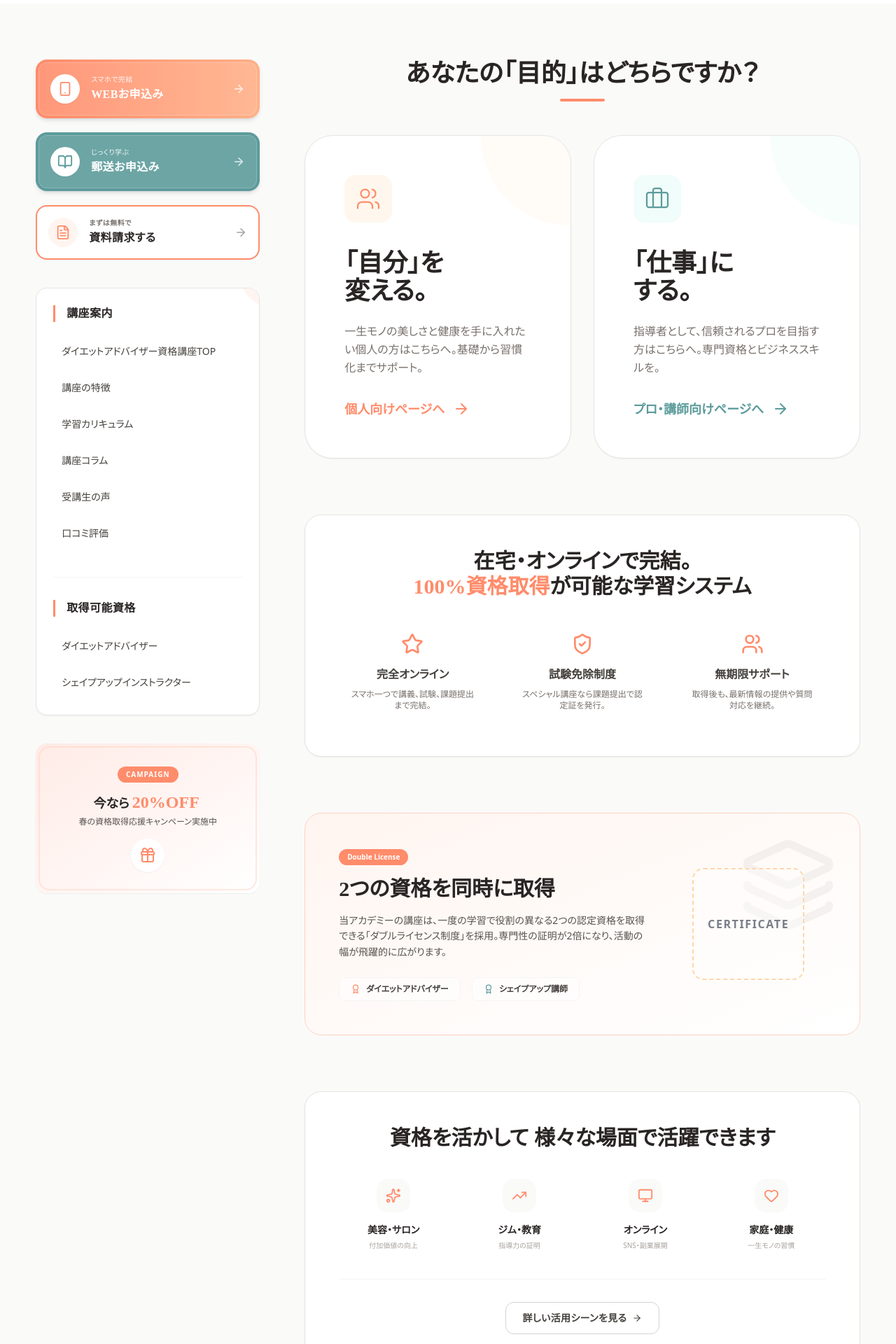
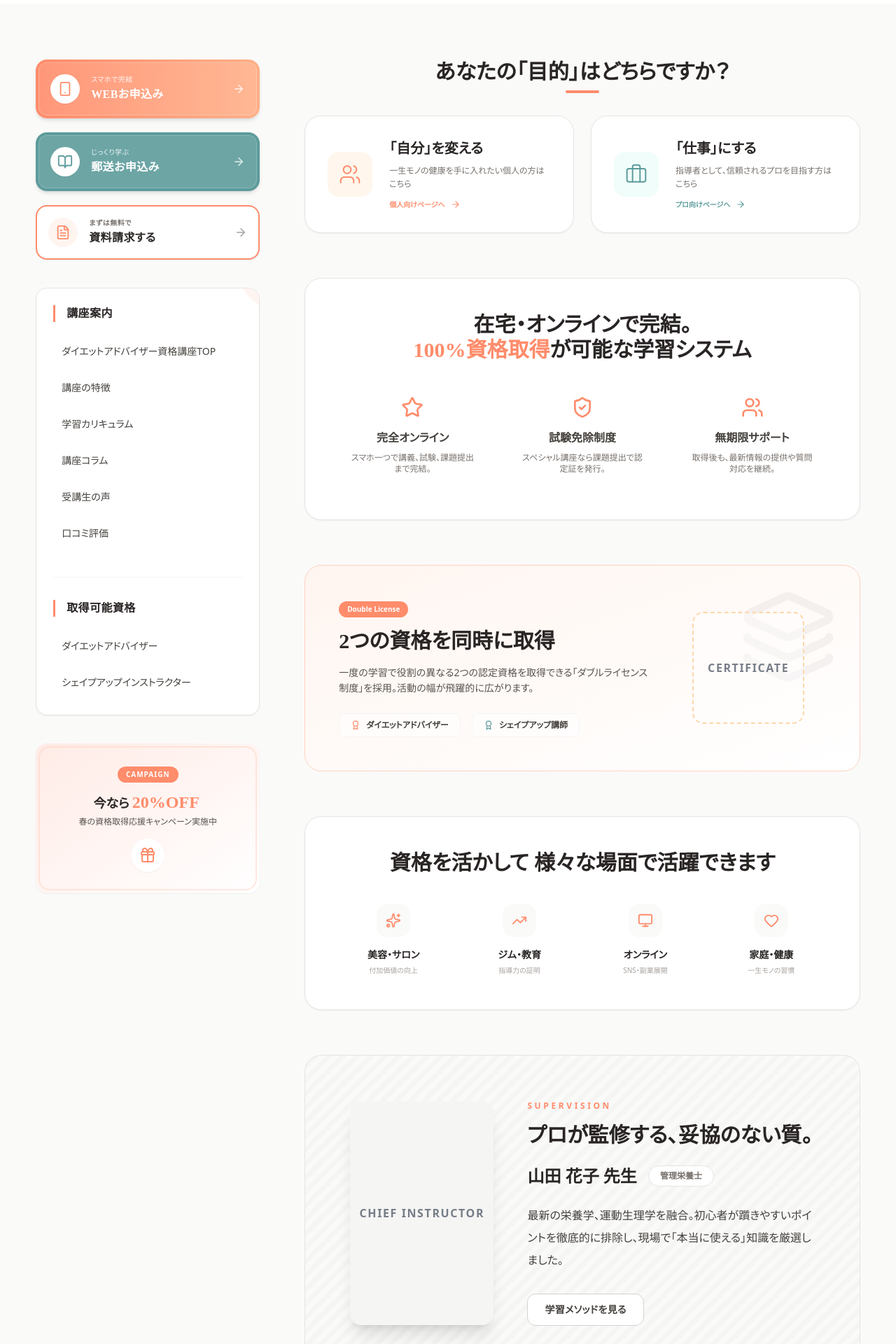
Before and after one commit to davidryuky/Diet-Academy-2026, a React (Vite) app: page /#/ in a window 1280 px wide. Shown: the part 1480-3400 px from the top of the page at 70% size. Built offline with nearby package versions, Linux system fonts and the light colour scheme; a web font is replaced by a local one.

Commit message:
feat: Refactor Home page layout and styling
Updates the layout and styling of the Home page, specifically the "Path Choice" section. This includes adjusting spacing, element sizes, and visual elements to create a more modern and impactful design.

```diff
--- a/pages/Home.tsx
+++ b/pages/Home.tsx
@@ -100,59 +100,53 @@ export const Home: React.FC = () => {
               <Sidebar />
           </aside>
 
-          <main className="flex-1 space-y-20">
+          <main className="flex-1 space-y-16">
 
-                {/* 1. Path Choice - REDESIGNED FOR LARGER IMPACT */}
-                <div className="space-y-12">
+                {/* 1. Path Choice - Rectangular & Top-positioned */}
+                <div className="space-y-8">
                     <div className="text-center">
-                        <h2 className="text-3xl md:text-4xl font-bold text-stone-800 mb-4 font-serif-jp leading-tight">
+                        <h2 className="text-2xl md:text-3xl font-bold text-stone-800 mb-2 font-serif-jp leading-tight">
                             あなたの「目的」はどちらですか？
                         </h2>
-                        <div className="w-16 h-1 bg-[#FF8C6B] mx-auto rounded-full mb-8"></div>
+                        <div className="w-12 h-1 bg-[#FF8C6B] mx-auto rounded-full"></div>
                     </div>
 
-                    <div className="grid md:grid-cols-2 gap-8">
-                        {/* Seeker Path (Larger Block) */}
+                    <div className="grid md:grid-cols-2 gap-6">
+                        {/* Seeker Path - More horizontal/rectangular */}
                         <div
                           onClick={() => navigate('/seekers')}
-                          className="group relative overflow-hidden bg-white rounded-[2.5rem] p-10 md:p-14 border border-stone-200 hover:border-orange-300 transition-all duration-500 cursor-pointer shadow-sm hover:shadow-2xl flex flex-col justify-between min-h-[400px]"
+                          className="group relative overflow-hidden bg-white rounded-3xl p-6 md:p-8 border border-stone-200 hover:border-[#FF8C6B] transition-all duration-500 cursor-pointer shadow-sm hover:shadow-xl flex items-center gap-6"
                         >
-                            <div className="absolute top-0 right-0 w-32 h-32 bg-orange-50 rounded-bl-full opacity-50 transition-transform group-hover:scale-110"></div>
-                            <div className="relative z-10">
-                                <div className="p-4 bg-orange-50 text-[#FF8C6B] inline-block rounded-2xl mb-8 group-hover:bg-[#FF8C6B] group-hover:text-white transition-colors duration-500">
-                                    <Users size={36} strokeWidth={1.5} />
+                            <div className="flex-shrink-0 p-4 bg-orange-50 text-[#FF8C6B] rounded-2xl group-hover:bg-[#FF8C6B] group-hover:text-white transition-colors duration-500">
+                                <Users size={32} strokeWidth={1.5} />
+                            </div>
+                            <div className="flex-1">
+                                <h3 className="text-xl font-bold text-stone-800 mb-2 font-serif-jp">「自分」を変える</h3>
+                                <p className="text-stone-500 text-xs leading-relaxed font-medium line-clamp-2">
+                                    一生モノの健康を手に入れたい個人の方はこちら
+                                </p>
+                                <div className="mt-3 flex items-center text-[#FF8C6B] text-[10px] font-bold group-hover:translate-x-1 transition-transform">
+                                    個人向けページへ <ArrowRight size={14} className="ml-2" />
                                 </div>
-                                <h3 className="text-3xl md:text-4xl font-bold text-stone-800 mb-6 font-serif-jp leading-tight">
-                                    「自分」を<br />変える。
-                                </h3>
-                                <p className="text-stone-500 text-base leading-relaxed mb-8 max-w-xs font-medium">
-                                    一生モノの美しさと健康を手に入れたい個人の方はこちらへ。基礎から習慣化までサポート。
-                                </p>
-                            </div>
-                            <div className="relative z-10 flex items-center text-[#FF8C6B] text-lg font-bold group-hover:translate-x-2 transition-transform">
-                                個人向けページへ <ArrowRight size={24} className="ml-3" />
                             </div>
                         </div>
 
-                        {/* Instructor Path (Larger Block) */}
+                        {/* Instructor Path - More horizontal/rectangular */}
                         <div
                           onClick={() => navigate('/instructors')}
-                          className="group relative overflow-hidden bg-white rounded-[2.5rem] p-10 md:p-14 border border-stone-200 hover:border-teal-300 transition-all duration-500 cursor-pointer shadow-sm hover:shadow-2xl flex flex-col justify-between min-h-[400px]"
+                          className="group relative overflow-hidden bg-white rounded-3xl p-6 md:p-8 border border-stone-200 hover:border-[#5D9B9B] transition-all duration-500 cursor-pointer shadow-sm hover:shadow-xl flex items-center gap-6"
                         >
-                            <div className="absolute top-0 right-0 w-32 h-32 bg-teal-50 rounded-bl-full opacity-50 transition-transform group-hover:scale-110"></div>
-                            <div className="relative z-10">
-                                <div className="p-4 bg-teal-50 text-[#5D9B9B] inline-block rounded-2xl mb-8 group-hover:bg-[#5D9B9B] group-hover:text-white transition-colors duration-500">
-                                    <Briefcase size={36} strokeWidth={1.5} />
+                            <div className="flex-shrink-0 p-4 bg-teal-50 text-[#5D9B9B] rounded-2xl group-hover:bg-[#5D9B9B] group-hover:text-white transition-colors duration-500">
+                                <Briefcase size={32} strokeWidth={1.5} />
+                            </div>
+                            <div className="flex-1">
+                                <h3 className="text-xl font-bold text-stone-800 mb-2 font-serif-jp">「仕事」にする</h3>
+                                <p className="text-stone-500 text-xs leading-relaxed font-medium line-clamp-2">
+                                    指導者として、信頼されるプロを目指す方はこちら
+                                </p>
+                                <div className="mt-3 flex items-center text-[#5D9B9B] text-[10px] font-bold group-hover:translate-x-1 transition-transform">
+                                    プロ向けページへ <ArrowRight size={14} className="ml-2" />
                                 </div>
-                                <h3 className="text-3xl md:text-4xl font-bold text-stone-800 mb-6 font-serif-jp leading-tight">
-                                    「仕事」に<br />する。
-                                </h3>
-                                <p className="text-stone-500 text-base leading-relaxed mb-8 max-w-xs font-medium">
-                                    指導者として、信頼されるプロを目指す方はこちらへ。専門資格とビジネススキルを。
-                                </p>
-                            </div>
-                            <div className="relative z-10 flex items-center text-[#5D9B9B] text-lg font-bold group-hover:translate-x-2 transition-transform">
-                                プロ・講師向けページへ <ArrowRight size={24} className="ml-3" />
                             </div>
                         </div>
                     </div>
@@ -189,7 +183,7 @@ export const Home: React.FC = () => {
                             <span className="bg-[#FF8C6B] text-white text-[10px] font-bold px-3 py-1 rounded-full mb-4 inline-block">Double License</span>
                             <h3 className="text-2xl md:text-3xl font-bold text-stone-800 mb-4 font-serif-jp">2つの資格を同時に取得</h3>
                             <p className="text-stone-600 text-sm leading-relaxed font-medium mb-6">
-                                当アカデミーの講座は、一度の学習で役割の異なる2つの認定資格を取得できる「ダブルライセンス制度」を採用。専門性の証明が2倍になり、活動の幅が飛躍的に広がります。
+                                一度の学習で役割の異なる2つの認定資格を取得できる「ダブルライセンス制度」を採用。活動の幅が飛躍的に広がります。
                             </p>
                             <div className="flex flex-wrap gap-4">
                                 <div className="flex items-center gap-2 text-stone-700 bg-white/60 px-4 py-2 rounded-lg border border-stone-100 text-xs font-bold">
@@ -229,11 +223,6 @@ export const Home: React.FC = () => {
                             </div>
                         ))}
                     </div>
-                    <div className="mt-10 pt-8 border-t border-stone-100 flex justify-center">
-                        <Button variant="outline" size="md" onClick={() => navigate('/methods')}>
-                            詳しい活用シーンを見る <ArrowRight size={14} className="ml-2" />
-                        </Button>
-                    </div>
                 </div>
 
                 {/* Supervisor Section */}
@@ -247,10 +236,10 @@ export const Home: React.FC = () => {
                             <h3 className="text-3xl font-bold text-stone-800 mb-6 font-serif-jp">プロが監修する、妥協のない質。</h3>
                             <div className="flex items-center gap-4 mb-6">
                                  <div className="font-bold text-2xl text-stone-800">山田 花子 先生</div>
-                                 <span className="text-xs text-stone-500 bg-white border border-stone-200 px-4 py-1.5 rounded-full font-bold">管理栄養士 / 健康運動指導士</span>
+                                 <span className="text-xs text-stone-500 bg-white border border-stone-200 px-4 py-1.5 rounded-full font-bold">管理栄養士</span>
                             </div>
                             <p className="text-stone-700 leading-loose text-base font-medium">
-                                ダイエットは単なる減量ではありません。当協会の3つのコースは、最新の栄養学、運動生理学、そして行動心理学を融合させています。初心者が躓きやすいポイントを徹底的に排除し、実生活や現場で「本当に使える」知識だけを厳選しました。
+                                最新の栄養学、運動生理学を融合。初心者が躓きやすいポイントを徹底的に排除し、現場で「本当に使える」知識を厳選しました。
                             </p>
                             <Button variant="outline" className="mt-8 bg-white" onClick={() => navigate('/methods')}>学習メソッドを見る</Button>
                         </div>
@@ -264,13 +253,13 @@ export const Home: React.FC = () => {
                     </div>
                     <div className="grid md:grid-cols-2 gap-6">
                         {[
-                            { name: "S.Kさん", role: "30代 / 主婦", title: "自分への自信がついた", text: "レギュラーコースで学んだおかげで、無理な我慢をせずに健康的に痩せることができました。今では家族の食事作りも楽しくて仕方ありません。" },
-                            { name: "T.Mさん", role: "20代 / パーソナルトレーナー", title: "指導の幅が広がった", text: "シニアコースでカウンセリングを学び、クライアントの成約率が劇的に上がりました。知識の裏付けがあることが、大きな自信になっています。" }
+                            { name: "S.Kさん", role: "30代 / 主婦", title: "自分への自信がついた", text: "無理な我慢をせずに健康的に痩せることができました。今では家族の食事作りも楽しくて仕方ありません。" },
+                            { name: "T.Mさん", role: "20代 / トレーナー", title: "指導の幅が広がった", text: "カウンセリングを学び、クライアントの成約率が上がりました。知識の裏付けがあることが、大きな自信になっています。" }
                         ].map((t, idx) => (
                             <div key={idx} className="bg-white p-8 rounded-2xl border border-stone-200 shadow-sm">
                                 <div className="flex text-orange-400 mb-4"><Star size={16} fill="currentColor"/><Star size={16} fill="currentColor"/><Star size={16} fill="currentColor"/><Star size={16} fill="currentColor"/><Star size={16} fill="currentColor"/></div>
                                 <h4 className="font-bold text-lg mb-3 font-serif-jp">「{t.title}」</h4>
-                                <p className="text-sm text-stone-600 leading-relaxed mb-6">{t.text}</p>
+                                <p className="text-sm text-stone-600 leading-relaxed mb-6 line-clamp-3">{t.text}</p>
                                 <div className="text-xs font-bold text-stone-400">{t.name} <span className="font-normal">/ {t.role}</span></div>
                             </div>
                         ))}
```
